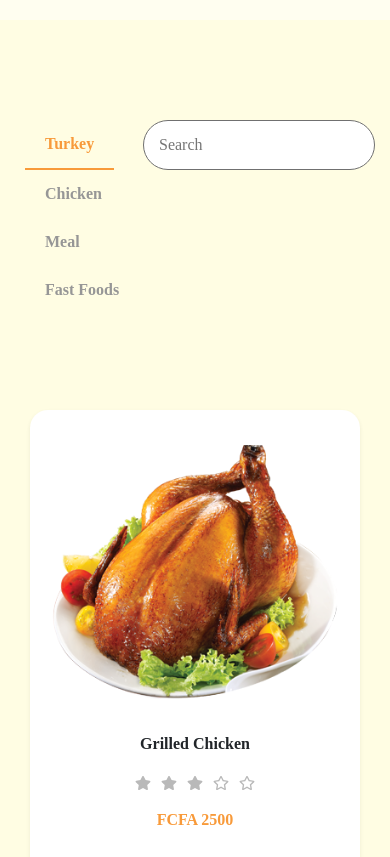
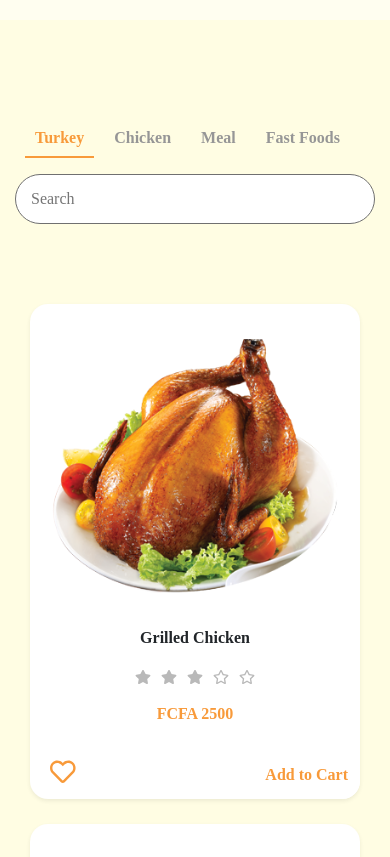
Before and after one commit to jilh/grachef, a React (Create React App) app: page / in a window 390 px wide. Shown: the part 880-1737 px from the top of the page. Built offline with nearby package versions, Linux system fonts and the light colour scheme.

Commit message:
made menu search responsive

```diff
--- a/src/styles/Menu.css
+++ b/src/styles/Menu.css
@@ -9,6 +9,7 @@
     justify-content: space-between;
     margin-top: 50px;
     margin-bottom: 80px;
+    flex-wrap: wrap;
 }
 .category-search > ul{
     list-style-type: none;
@@ -41,3 +42,19 @@
     border-radius: 50px;
     outline: none;
 }
+
+@media only screen and (max-width: 600px){
+    .category-search > ul{
+        flex-basis: 100%;
+    }
+    .category-search > ul > li {
+        display: inline-block;
+        font-weight: bold;
+        margin-left: 10px;
+        color: #969696;
+        padding: 6px 10px;
+    }
+    .menu-search{
+        flex-basis: 100%;
+    }
+}
```
